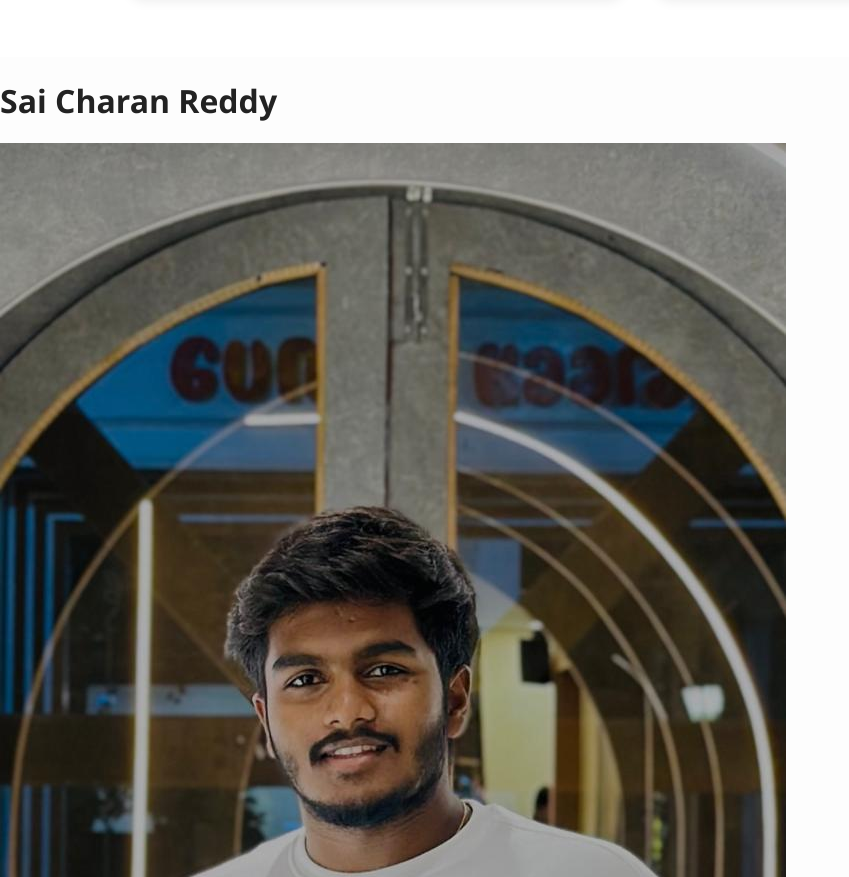
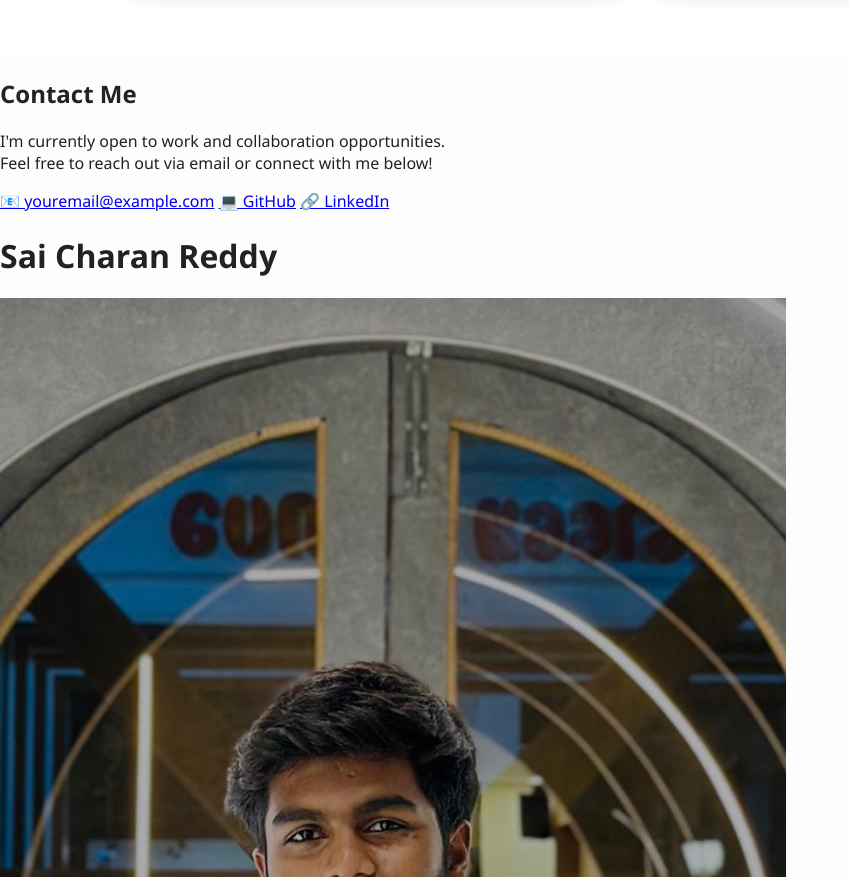
Before and after one commit to NanduSaiCharanReddy/NANDU, a plain HTML site: page index.html in a window 1280 px wide. Shown: the part 1958-2835 px from the top of the page, without its empty margins (0-849 px from the left). Drawn offline with Linux system fonts and the light colour scheme.

Commit message:
Update index.html

```diff
--- a/index.html
+++ b/index.html
@@ -66,6 +66,19 @@
 
   </div>
 </section>
+  <section class="contact" id="contact">
+  <h2>Contact Me</h2>
+  <p>
+    I'm currently open to work and collaboration opportunities. <br>
+    Feel free to reach out via email or connect with me below!
+  </p>
+  <div class="contact-links">
+    <a href="mailto:screddyn@gmail.com">📧 youremail@example.com</a>
+    <a href="https://github.com/nandusaicharanreddy" target="_blank">💻 GitHub</a>
+    <a href="https://www.linkedin.com/in/nandusaicharan14" target="_blank">🔗 LinkedIn</a>
+  </div>
+</section>
+
 
   <header>
     <h1>Sai Charan Reddy</h1>
```
